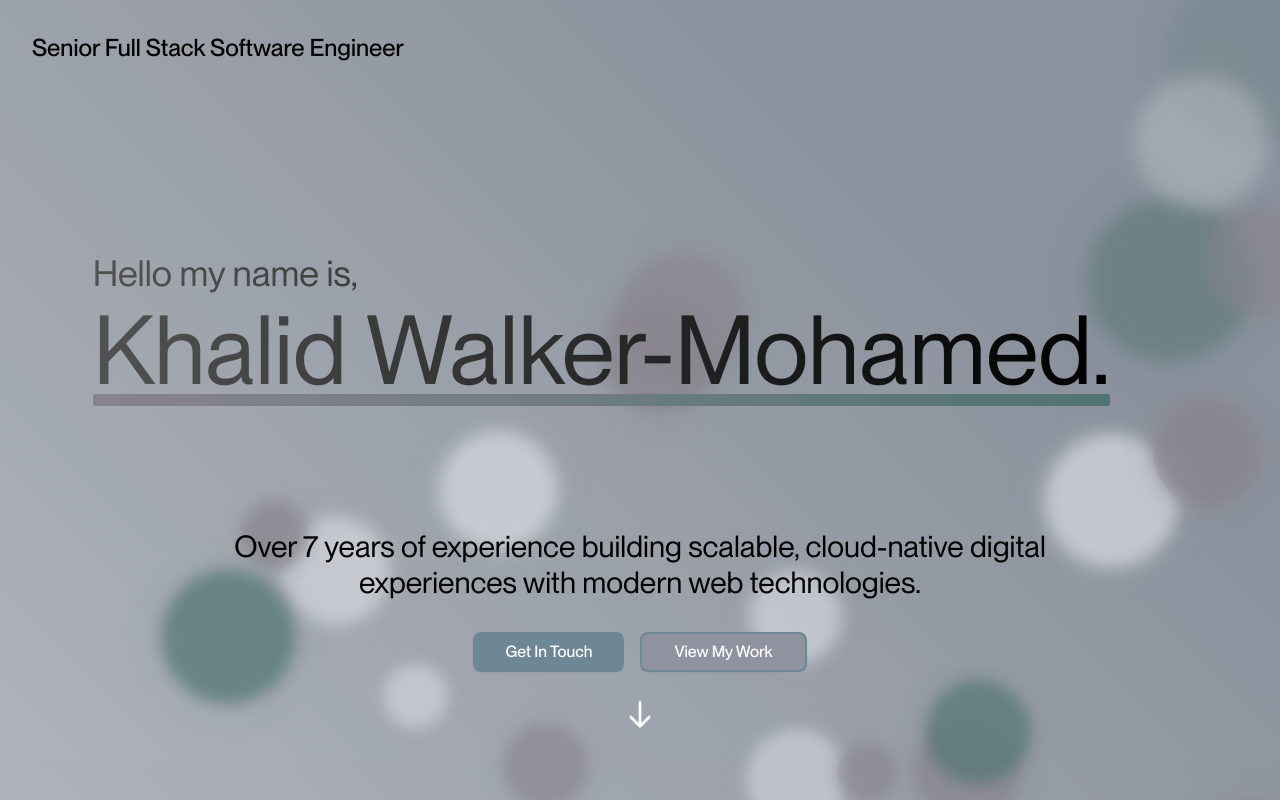
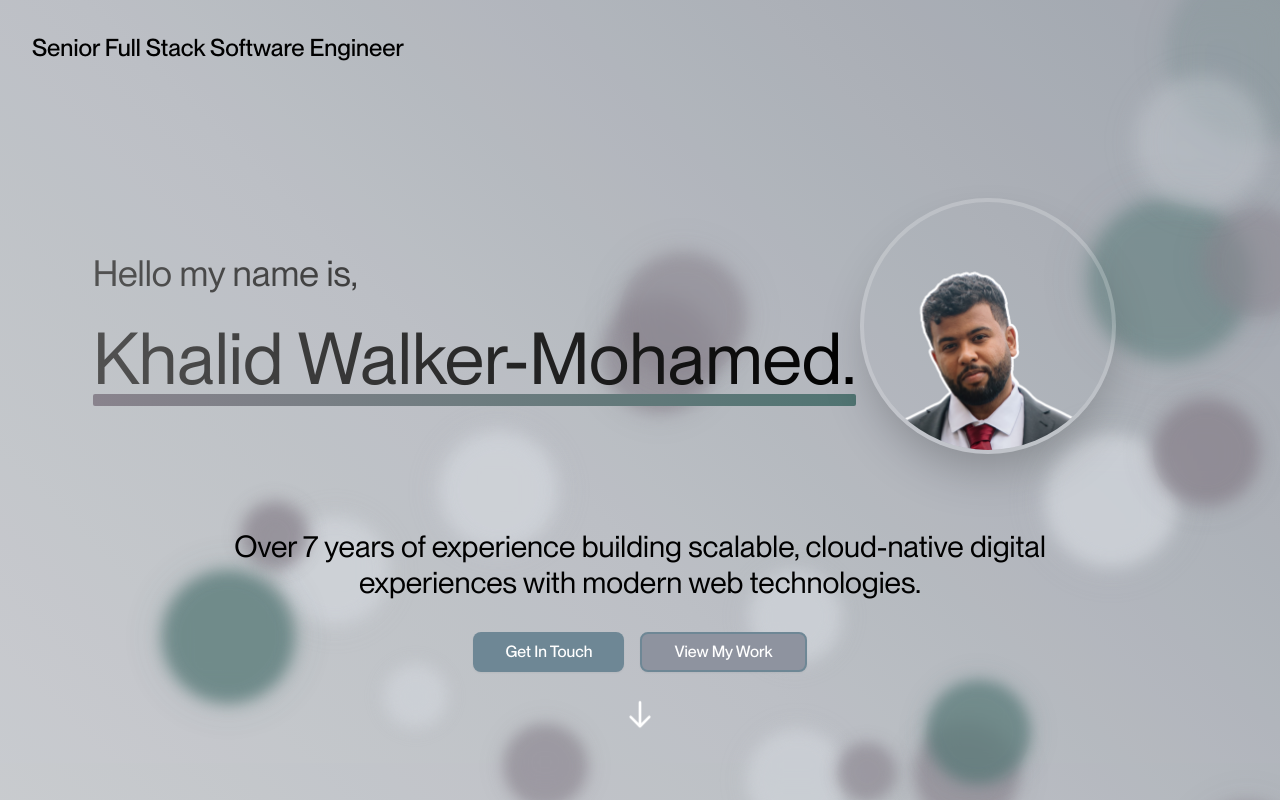
Before and after one commit to KNMohamed/personal-website, a Next.js app: page / in a window 1280 px wide. Shown: the top 800 px of the page. Built offline with nearby package versions, Linux system fonts and the light colour scheme.

Commit message:
Show picture in HeroSection (Desktop)

```diff
--- a/src/app/components/HeroSection.tsx
+++ b/src/app/components/HeroSection.tsx
@@ -6,6 +6,7 @@ import { ScrollTrigger } from 'gsap/ScrollTrigger';
 import Typed from 'typed.js';
 import { Button } from '@/components/ui/button';
 import BubbleContainer from './Bubble/BubbleContainer';
+import Image from 'next/image';
 
 // Register ScrollTrigger plugin
 
@@ -15,6 +16,7 @@ const HeroSection = () => {
   const sectionRef = useRef<HTMLElement>(null);
   const typedRef = useRef<HTMLSpanElement>(null);
   const cursorRef = useRef<HTMLSpanElement>(null);
+  const imageRef = useRef<HTMLDivElement>(null);
   const [isTypingComplete, setIsTypingComplete] = React.useState(false);
 
   useEffect(() => {
@@ -76,11 +78,34 @@ const HeroSection = () => {
       });
     }
 
+    // Animate the image in after a short delay
+    const imageTl = gsap.timeline({ delay: 2 });
+    imageTl.fromTo(
+      imageRef.current,
+      { x: 300, opacity: 0, scale: 0 },
+      {
+        x: -100,
+        opacity: 1,
+        scale: 1,
+        duration: 1,
+        ease: 'power2.out',
+        stagger: 0.2,
+        // scrollTrigger: {
+        //   trigger: sectionRef.current,
+        //   start: 'top bottom',
+        //   toggleActions: 'play none none none',
+        //   id: 'image-animation'
+        // }
+      }
+    );
+
     return () => {
       ScrollTrigger.getById('header-scroll')?.kill();
+      // ScrollTrigger.getById('image-animation')?.kill();
       if (typed) {
         typed.destroy();
       }
+      imageTl.kill();
     };
   }, []);
 
@@ -105,6 +130,20 @@ const HeroSection = () => {
 
       {/* Content */}
       <div className="flex flex-col items-center justify-end h-full pb-16 md:pb-24 relative z-10 px-4 sm:px-6 w-full">
+        {/* Floating Image - Desktop Only */}
+        <div
+          ref={imageRef}
+          className="hidden xl:block absolute mb-5 right-8 top-2/5 md:-translate-y-3/5 xl:-translate-y-1/2 z-20 w-64 h-64 rounded-full overflow-hidden border-4 border-white/20 shadow-2xl hover:scale-105"
+        >
+          <Image
+            src="/me.png"
+            alt="Khalid Walker-Mohamed"
+            width={256}
+            height={256}
+            className="w-full h-full object-cover"
+            priority
+          />
+        </div>
         <h1
           className="absolute text-8xl top-1/4 md:top-2/5 md:-translate-y-1/2 w-full max-w-[90%]"
           style={{
@@ -118,7 +157,7 @@ const HeroSection = () => {
             <span className="text-3xl sm:text-4xl mb-2">Hello my name is,</span>
             <div className="relative w-full">
               <div className="relative inline-block">
-                <span className="md:text-8xl xs:text-6xl text-4xl">
+                <span className="2xl:text-8xl md:text-7xl sm:text-6xl">
                   <span
                     ref={typedRef}
                     className="inline-block"
@@ -134,7 +173,7 @@ const HeroSection = () => {
                   />
                   <span
                     ref={cursorRef}
-                    className="typed-cursor text-5xl xs:text-6xl md:text-8xl"
+                    className="typed-cursor xl:text-8xl md:text-7xl sm:text-6xl text-4xl"
                     style={{
                       display: isTypingComplete ? 'none' : 'inline-block',
                       opacity: isTypingComplete ? 0 : 1,
--- a/src/app/page.tsx
+++ b/src/app/page.tsx
@@ -14,16 +14,16 @@ export default function Home() {
     if (!gradientRef.current) return;
 
     // Animate gradient background
-    const gradientTl = gsap.timeline({ repeat: -1, yoyo: true });
-    gradientTl.to(gradientRef.current, {
-      backgroundPosition: '90% 50%',
-      duration: 4,
-      ease: 'none',
-    });
+    // const gradientTl = gsap.timeline({ repeat: -1, yoyo: true });
+    // gradientTl.to(gradientRef.current, {
+    //   backgroundPosition: '90% 50%',
+    //   duration: 4,
+    //   ease: 'none',
+    // });
 
     // Cleanup function
     return () => {
-      gradientTl.kill();
+      // gradientTl.kill();
       ScrollTrigger.getAll().forEach((trigger) => trigger.kill());
     };
   }, []);
```
Also changed, not shown: public/me.png (added).
